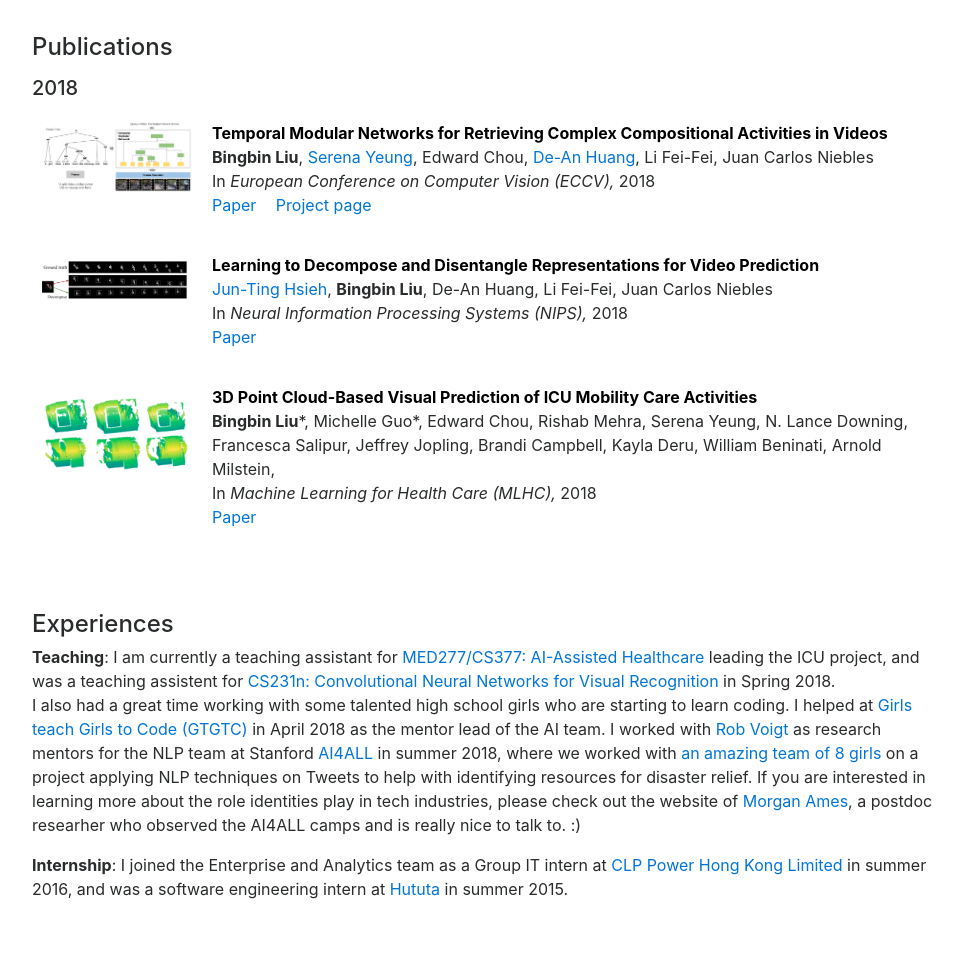
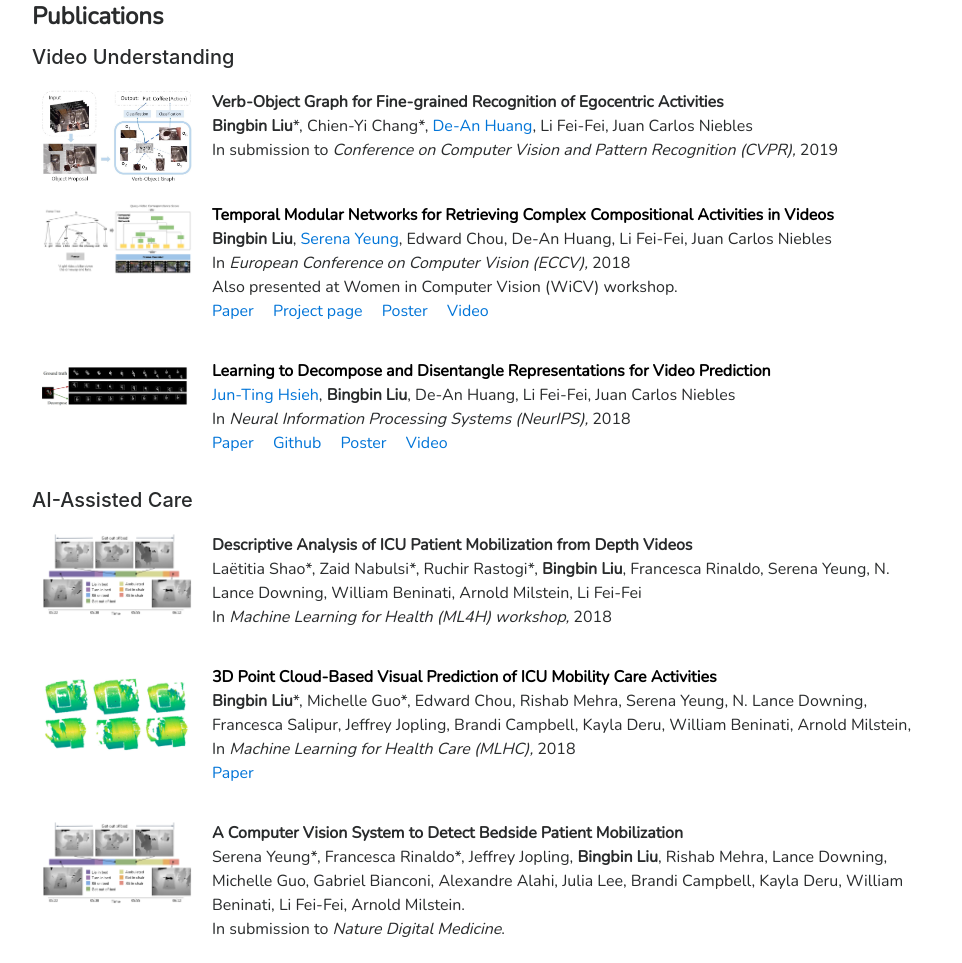
Before and after one commit to claraliubb/claraliubb.github.io, a plain HTML site: page index.html in a window 1280 px wide. Shown: the part 409-1372 px from the top of the page, without its empty margins (157-1119 px from the left). Drawn offline with nearby package versions, Linux system fonts and the light colour scheme; a script that the page names is missing.

Commit message:
update publications

```diff
--- a/hover.css
+++ b/hover.css
@@ -1,3 +1,19 @@
+h1{ font-family: Nunito; font-size: 35px; font-style: normal; font-variant: normal; font-weight: 100; line-height: 23px; }
+h2 { font-family: Nunito; font-size: 32px; font-style: normal; font-variant: normal; font-weight: 100; line-height: 28px; }
+h3 { font-family: Nunito; font-size: 30px; font-style: normal; font-variant: normal; font-weight: 700; line-height: 23px; }
+h4 { font-family: Nunito; font-size: 24px; font-style: normal; font-variant: normal; font-weight: 700; line-height: 27px; }
+p {
+  font-family: Nunito;
+  font-size: 16px;
+  font-style: normal;
+  font-variant: normal;
+  ''' font-weight: 100; '''
+  line-height: 25px;
+}
+blockquote { font-family: Nunito; font-size: 17px; font-style: normal; font-variant: normal; font-weight: 400; line-height: 23px; }
+pre { font-family: Nunito; font-size: 11px; font-style: normal; font-variant: normal; font-weight: 400; line-height: 23px; }
+
+
 .hovereffect {
 width:100%;
 height:100%;
--- a/index.html
+++ b/index.html
@@ -8,6 +8,7 @@
     <meta name="viewport" content="width=device-width, initial-scale=1, shrink-to-fit=no">
 
     <link rel="stylesheet" href="https://maxcdn.bootstrapcdn.com/bootstrap/4.0.0-alpha.6/css/bootstrap.min.css" integrity="sha384-rwoIResjU2yc3z8GV/NPeZWAv56rSmLldC3R/AZzGRnGxQQKnKkoFVhFQhNUwEyJ" crossorigin="anonymous">
+    <link rel="stylesheet" type="text/css" href="https://fonts.googleapis.com/css?family=Nunito" />
 
     <style>
         li div { text-align:right; }
@@ -46,7 +47,7 @@
     </style>
 
     <!-- <link rel="shortcut icon" href="/files/assets/images/favicon.ico"> -->
-    <link href="hover.css" rel="stylesheet">
+    <link href="./hover.css" rel="stylesheet">
 
 
     <script async="" src="https://www.google-analytics.com/analytics.js"></script>
@@ -87,11 +88,12 @@
                         <p class="my-0"> M.S. Candidate. Stanford University<br>
                           bingbin [at] stanford [dot] edu<br>
 
-                          <a href="https://www.linkedin.com/in/bingbinliu/">LinkedIn</a> / <a href="https://github.com/ClaraBing">Github</a> / <a href="CV_Sept_2018.pdf">CV</a>
+                          <a href="https://www.linkedin.com/in/bingbinliu/">LinkedIn</a> / <a href="https://github.com/ClaraBing">Github</a> / <a href="https://scholar.google.com/citations?user=2ud06rQAAAAJ&hl=en">Google Scholar</a> / <a href="CV_Bingbin_Liu_Dec2018.pdf">CV</a>
                         </p>
                         <br>
 
-                        <p>I am a second-year CS master student at Stanford. I work in the <a href="http://svl.stanford.edu/">Stanford Vision and Learning Lab</a> under the supervision of Prof. <a href="http://vision.stanford.edu/feifeili/"> Li Fei-Fei</a> and <a href="http://www.niebles.net/"> Juan Carlos Niebles</a>. My research mainly focuses on video understanding, with special interests in visual reasoning and interpretability. I am also passionate about applying computer vision techniques to improve healthcare, and I am working on the ICU team at <a href="https://aicare.stanford.edu/">Partnership in AI-Assisted Care (PAC)</a> applying vision techniques to help improve post-ICU outcomes and help relieve clinician burnout.
+                        <p>I am a second-year CS master's student at Stanford working on the video and <a href="https://aicare.stanford.edu/">healthcare</a> team in the <a href="http://svl.stanford.edu/">Stanford Vision and Learning Lab</a> under the supervision of Prof. <a href="http://vision.stanford.edu/feifeili/"> Li Fei-Fei</a> and Dr. <a href="http://www.niebles.net/"> Juan Carlos Niebles</a>. I am really interested in video understanding and would like to build video understanding models that are reliable, efficient and versatile enough for real-world applications. I am currently applying to PhD programs, where I can get more in-depth studies on interpretability, data efficiency, and visual reasoning.
+                        <!-- I am also passionate about applying computer vision techniques to improve healthcare, and I am working on the ICU team at <a href="https://aicare.stanford.edu/">Partnership in AI-Assisted Care (PAC)</a> applying vision techniques to help improve post-ICU outcomes and help relieve clinician burnout.-->
                         </p>
                     </div>
 
@@ -109,16 +111,29 @@
                 <div class="col-12 pt-3  px-4 pb-4   bubble offset-xl-1 col-xl-10">
                   <br>
                   <h4>Publications</h4>
-                  <h5 class="pt-2 pb-1">2018</h5>
+                  <h5 class="pt-2 pb-1">Video Understanding</h5>
+
+                    <div class="publication media">
+                        <img src="pics/VOG.jpeg" class="publogo img-fluid float-left rounded g" width="150">
+                        <div class="media-body">
+                            <p><strong>Verb-Object Graph for Fine-grained Recognition of Egocentric Activities</strong><br>
+                              <strong>Bingbin Liu</strong>*, Chien-Yi Chang*, <a href="http://ai.stanford.edu/~dahuang/">De-An Huang</a>, Li Fei-Fei, Juan Carlos Niebles<br>
+                              In submission to <em>Conference on Computer Vision and Pattern Recognition (CVPR), </em>2019<br>
+                              </span>
+                            </p>
+                        </div>
+                    </div>
 
 					<div class="publication media">
-						<a href="https://clarabing.github.io/tmn/"><img src="pics/ECCV18_TMN.jpg" class="publogo img-fluid float-left rounded g" width="150" <="" a=""></a>
+						<a href="https://clarabing.github.io/tmn/"><img src="pics/ECCV18_TMN.jpg" class="publogo img-fluid float-left rounded g" width="150"></a>
 						<div class="media-body">
 							<p><strong><a href="https://clarabing.github.io/tmn/">Temporal Modular Networks for Retrieving Complex Compositional Activities in Videos</a></strong><br>
-							  <strong>Bingbin Liu</strong>, <a href="http://ai.stanford.edu/~syyeung/">Serena Yeung</a>, Edward Chou, <a href="http://ai.stanford.edu/~dahuang/">De-An Huang</a>, Li Fei-Fei, Juan Carlos Niebles<br>
-							  In <em>European Conference on Computer Vision (ECCV), </em>2018<br>
+							  <strong>Bingbin Liu</strong>, <a href="http://ai.stanford.edu/~syyeung/">Serena Yeung</a>, Edward Chou, De-An Huang, Li Fei-Fei, Juan Carlos Niebles<br>
+							  In <em>European Conference on Computer Vision (ECCV), </em>2018<br> Also presented at Women in Computer Vision (WiCV) workshop.<br>
                               <span class="links"><a href="https://drive.google.com/open?id=1W2UXLNaE0tseZJHCYTfmi2Ii0DGJgHuK">Paper</a>
                               <a href="https://clarabing.github.io/tmn/">Project page</a>
+                              <a href="https://clarabing.github.io/tmn/ECCV18_poster.pdf">Poster</a>
+                              <a href="https://youtu.be/RrKOHcS9OHA">Video</a>
                               </span>
                             </p>
 						</div>
@@ -130,25 +145,50 @@
 						<div class="media-body">
 							<p><strong><a href="https://arxiv.org/abs/1806.04166">Learning to Decompose and Disentangle Representations for Video Prediction</a></strong><br>
 							  <a href="https://jthsieh.github.io/">Jun-Ting Hsieh</a>, <strong>Bingbin Liu</strong>, De-An Huang, Li Fei-Fei, Juan Carlos Niebles<br>
-							  In <em> Neural Information Processing Systems (NIPS), </em>2018<br>
+							  In <em> Neural Information Processing Systems (NeurIPS), </em>2018<br>
                               <span class="links"><a href="https://arxiv.org/abs/1806.04166">Paper</a>
+                              <span class="links"><a href="https://github.com/jthsieh/DDPAE-video-prediction">Github</a>
+                              <span class="links"><a href="https://jthsieh.github.io/files/publications/NIPS18_Poster.pdf">Poster</a>
+                              <span class="links"><a href="https://www.youtube.com/watch?v=__tug8G2u-4">Video</a>
                               </span>
                             </p>
 						</div>
 					</div>
 
+
+                  <h5 class="pt-2 pb-1">AI-Assisted Care</h5>
+
 				    <div class="publication media">
-						<a href="https://static1.squarespace.com/static/59d5ac1780bd5ef9c396eda6/t/5b7372b240ec9a45a9542d2e/1534292660078/10.pdf"><img src="pics/MLHC18_3d.png" class="publogo img-fluid float-left rounded g" width="150" <="" a="">
-						</a>
+						<img src="pics/ML4H18.png" class="publogo img-fluid float-left rounded g" width="150">
 						<div class="media-body">
-							<p><strong><a href="https://static1.squarespace.com/static/59d5ac1780bd5ef9c396eda6/t/5b7372b240ec9a45a9542d2e/1534292660078/10.pdf">3D Point Cloud-Based Visual Prediction of ICU Mobility Care Activities</a></strong><br>
-							  <strong>Bingbin Liu</strong>*, Michelle Guo*, Edward Chou, Rishab Mehra, Serena Yeung, N. Lance Downing, Francesca Salipur, Jeffrey Jopling, Brandi Campbell, Kayla Deru, William Beninati, Arnold Milstein, <br>
-							  In <em>Machine Learning for Health Care (MLHC), </em>2018<br>
+							<p><strong>Descriptive Analysis of ICU Patient Mobilization from Depth Videos</strong><br>
+                              Laëtitia Shao*, Zaid Nabulsi*, Ruchir Rastogi*, <strong>Bingbin Liu</strong>, Francesca Rinaldo, Serena Yeung, N. Lance Downing, William Beninati, Arnold Milstein, Li Fei-Fei<br>
+							  In <em>Machine Learning for Health (ML4H) workshop, </em>2018<br>
+                            </p>
+						</div>
+					</div>
+
+                    <div class="publication media">
+                        <a href="https://static1.squarespace.com/static/59d5ac1780bd5ef9c396eda6/t/5b7372b240ec9a45a9542d2e/1534292660078/10.pdf"><img src="pics/MLHC18_3d.png" class="publogo img-fluid float-left rounded g" width="150"></a>
+                        <div class="media-body">
+                            <p><strong><a href="https://static1.squarespace.com/static/59d5ac1780bd5ef9c396eda6/t/5b7372b240ec9a45a9542d2e/1534292660078/10.pdf">3D Point Cloud-Based Visual Prediction of ICU Mobility Care Activities</a></strong><br>
+                              <strong>Bingbin Liu</strong>*, Michelle Guo*, Edward Chou, Rishab Mehra, Serena Yeung, N. Lance Downing, Francesca Salipur, Jeffrey Jopling, Brandi Campbell, Kayla Deru, William Beninati, Arnold Milstein, <br>
+                              In <em>Machine Learning for Health Care (MLHC), </em>2018<br>
                               <span class="links"><a href="https://static1.squarespace.com/static/59d5ac1780bd5ef9c396eda6/t/5b7372b240ec9a45a9542d2e/1534292660078/10.pdf">Paper</a>
                               </span>
                             </p>
-						</div>
-					</div>
+                        </div>
+                    </div>
+
+                    <div class="publication media">
+                        <img src="pics/ML4H18.png" class="publogo img-fluid float-left rounded g" width="150">
+                        <div class="media-body">
+                            <p><strong>A Computer Vision System to Detect Bedside Patient Mobilization</strong><br>
+                              Serena Yeung*, Francesca Rinaldo*, Jeffrey Jopling, <strong>Bingbin Liu</strong>, Rishab Mehra, Lance Downing, Michelle Guo, Gabriel Bianconi, Alexandre Alahi, Julia Lee, Brandi Campbell, Kayla Deru, William Beninati, Li Fei-Fei, Arnold Milstein.<br>
+                              In submission to <em>Nature Digital Medicine</em>.<br>
+                            </p>
+                        </div>
+                    </div>
 
                 </div>
             </div>
```
Also changed, not shown: pics/ML4H18.png (added), pics/VOG.jpeg (added), 1 other file.
